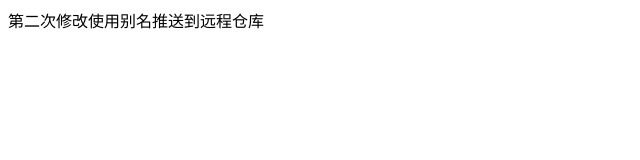
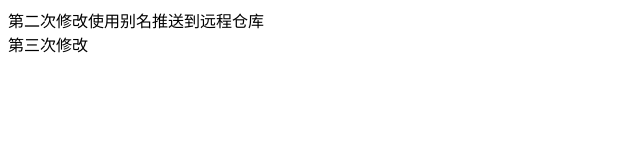
Before and after one commit to world-run/gitdemo, a plain HTML site: page index.html in a window 1280 px wide. Shown: the whole page, without its empty margins (0-640 px from the left). Drawn offline with Linux system fonts and the light colour scheme.

Commit message:
A程序员第三次提交用u记住

```diff
--- a/index.html
+++ b/index.html
@@ -8,5 +8,9 @@
 		<div>
 			第二次修改使用别名推送到远程仓库
 		</div>
+
+		<div>
+			第三次修改
+		</div>
 	</body>
 </html>
```
